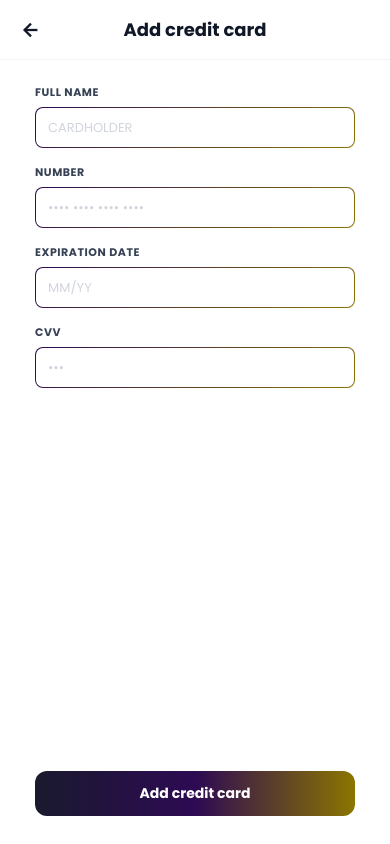
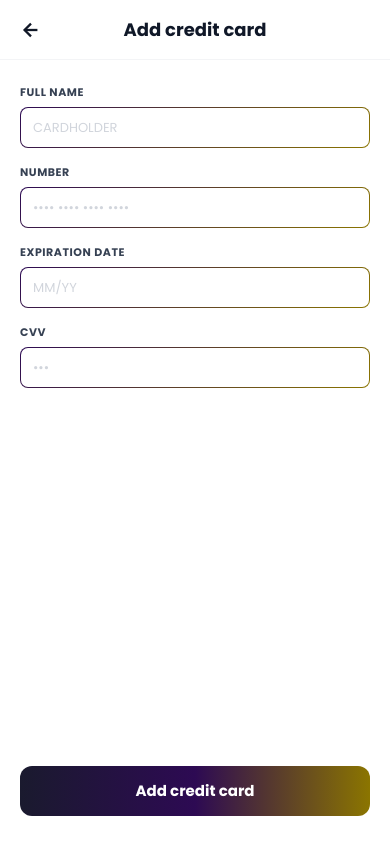
Before and after one commit to temmy762/movo-app, a Next.js app: page /home/payment/add-card in a window 390 px wide. Built offline with nearby package versions, Linux system fonts and the light colour scheme.

Commit message:
fix: expand notifications and add-card content to full mobile width

```diff
--- a/app/home/notifications/page.tsx
+++ b/app/home/notifications/page.tsx
@@ -67,7 +67,7 @@ export default function NotificationsPage() {
 
         {/* Content */}
         <div className="flex-1 flex flex-col items-center px-5 pt-4 pb-6">
-          <div className="w-full max-w-xs flex flex-col gap-5">
+          <div className="w-full flex flex-col gap-5">
           {/* Hint */}
           <p className="text-[12px] text-gray-500 leading-relaxed">
             Please select at least one notification channel for your rides
--- a/app/home/payment/add-card/page.tsx
+++ b/app/home/payment/add-card/page.tsx
@@ -85,7 +85,7 @@ export default function AddCardPage() {
 
         {/* Form */}
         <div className="flex-1 flex flex-col items-center px-5 py-6">
-          <div className="w-full max-w-xs flex flex-col gap-4">
+          <div className="w-full flex flex-col gap-4">
           <CardField
             label="Full Name"
             value={fullName}
@@ -118,11 +118,11 @@ export default function AddCardPage() {
         </div>
 
         {/* CTA */}
-        <div className="flex justify-center px-5 pb-7">
+        <div className="px-5 pb-7">
           <button
             type="button"
             onClick={() => router.back()}
-            className="w-full max-w-xs py-3 rounded-xl text-white font-bold text-[14px]"
+            className="w-full py-3.5 rounded-xl text-white font-bold text-[15px]"
             style={{ background: "linear-gradient(90deg, #1a1a2e 0%, #2D0A53 50%, #8B7500 100%)" }}
           >
             Add credit card
```
